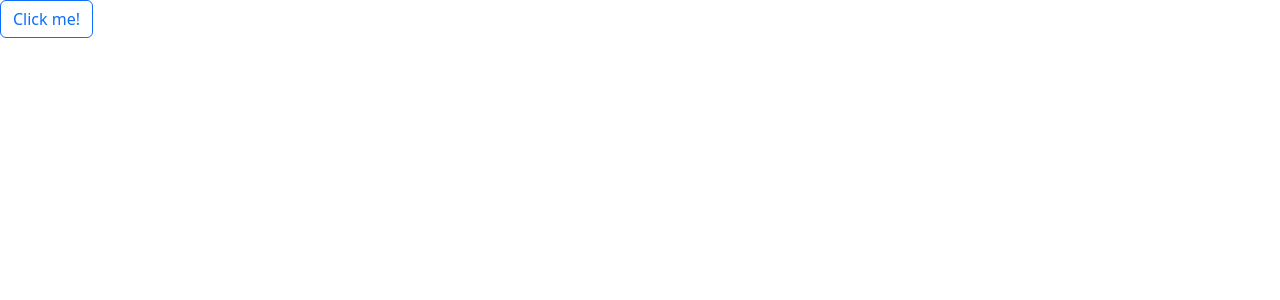
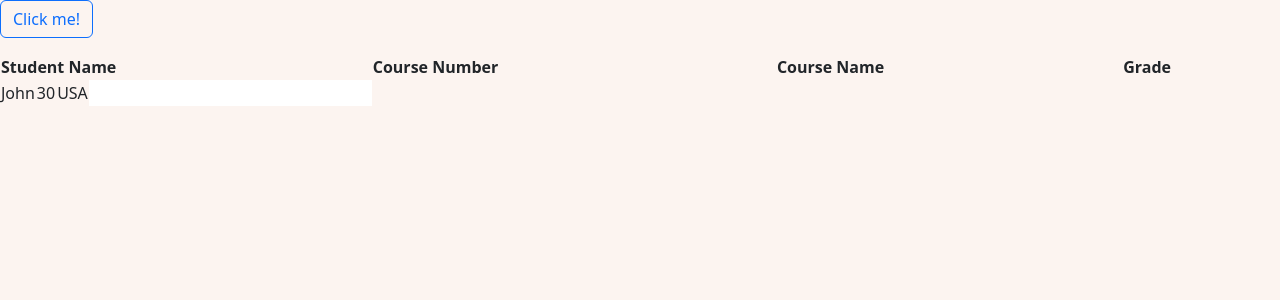
Before and after one commit to NovaByte-CS4800-Group-2/demo-website, a React (Vite) app in the folder front_end/: page / in a window 1280 px wide. Shown: the top 300 px of the page. Built offline with nearby package versions, Linux system fonts and the light colour scheme.

Commit message:
create table

```diff
--- a/front_end/src/App.css
+++ b/front_end/src/App.css
@@ -0,0 +1,20 @@
+* {
+    background: #FCF4F0;;
+}
+div {
+    margin: auto;
+
+}
+
+bColor {
+    color: black;
+}
+
+table {
+    width: 100vw;
+    border: 1px;
+}
+
+tr{
+    border-color: black;
+}
--- a/front_end/src/App.tsx
+++ b/front_end/src/App.tsx
@@ -1,5 +1,6 @@
 import { useState } from "react";
 import Button from "./components/Button";
+import './App.css';
 
 // Define the Note type
 type Note = {
@@ -41,6 +42,24 @@ function App() {
           </li>
         ))}
       </ul>
+      <table>
+        <thead>
+          <tr>
+            <th>Student Name</th>
+            <th>Course Number</th>
+            <th>Course Name</th>
+            <th>Grade</th>
+          </tr>
+          <body>
+            <tr>
+              <td>John</td>
+              <td>30</td>
+              <td>USA</td>
+            </tr>
+          </body>
+        </thead>
+
+      </table>
     </div>
   );
 }
```
